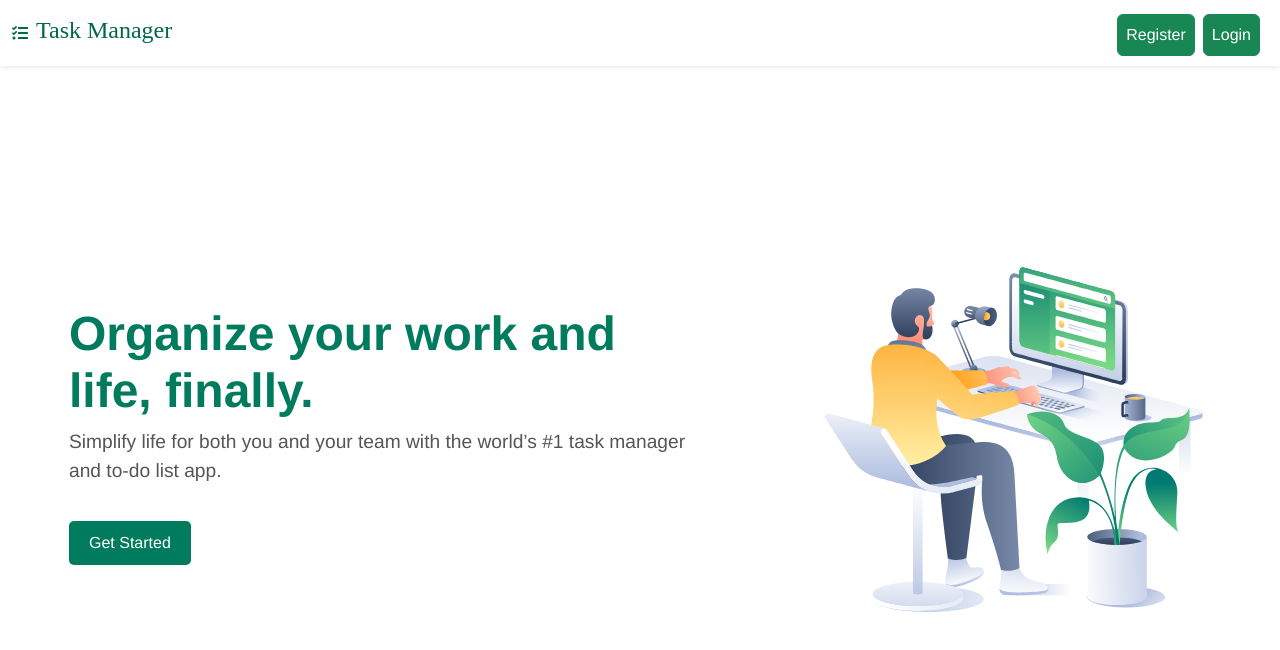
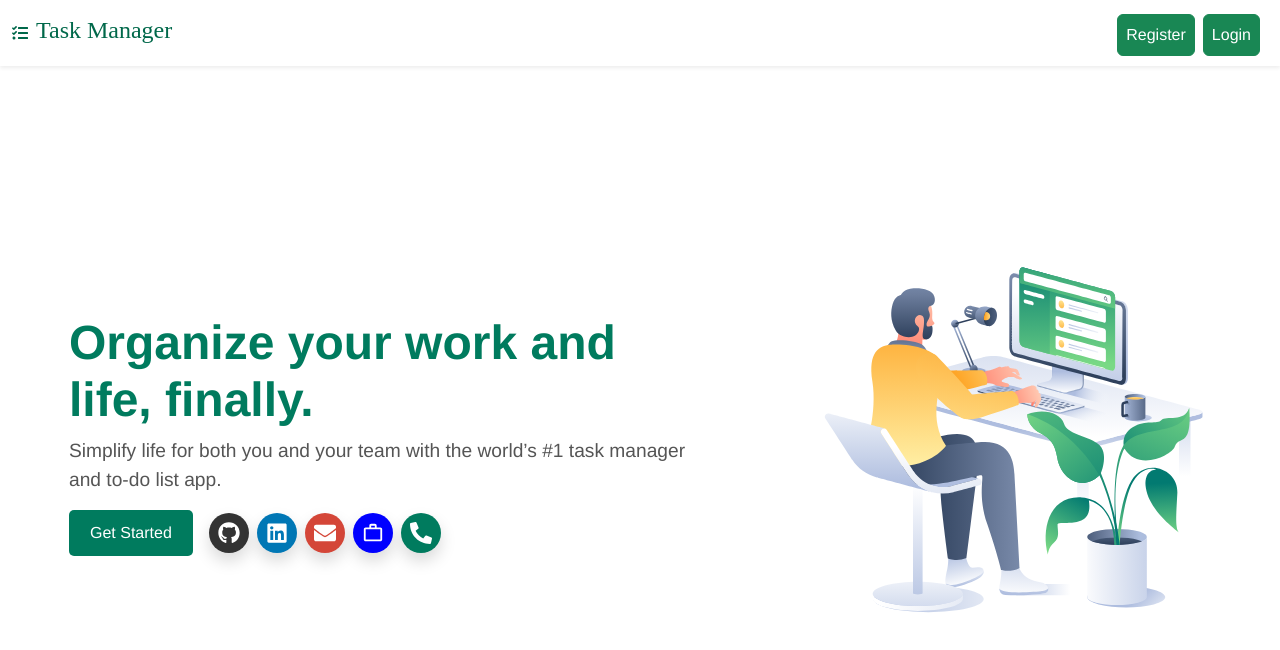
Before and after one commit to vishwanathkhuli/Task-Manager-Full-Stack, a React (Create React App) app in the folder Frontend/: page / in a window 1280 px wide. Shown: the top 650 px of the page. Built offline with nearby package versions, Linux system fonts and the light colour scheme; no server answers; a web font is replaced by a local one.

Commit message:
update ui

```diff
--- a/Frontend/src/App.css
+++ b/Frontend/src/App.css
@@ -180,4 +180,9 @@ input.form-control {
     top: -55px;
     left: 0;
   }
+
+  .social-logo-container {
+    width: 100%;
+    flex-direction: column;
+  }
 }
--- a/Frontend/src/pages/Homepage.js
+++ b/Frontend/src/pages/Homepage.js
@@ -1,47 +1,78 @@
 import React from "react";
 import { useNavigate } from "react-router-dom";
 import Lottie from "lottie-react";
-import animationData from '../static/Animations/Animation - 1741935745058.json'; // Import the JSON file
+import animationData from "../static/Animations/Animation - 1741935745058.json"; // Import the JSON file
+import { FaGithub, FaLinkedin, FaEnvelope, FaPhoneAlt } from "react-icons/fa";
+import { MdWorkOutline } from "react-icons/md"; // Portfolio Icon
 
 export default function Homepage() {
   const navigate = useNavigate();
 
+  // Social Links Array (for scalability)
+  const socialLinks = [
+    { icon: <FaGithub />, url: "https://github.com/vishwanathkhuli", bg: "#333" }, // GitHub Dark
+    { icon: <FaLinkedin />, url: "https://www.linkedin.com/in/vishwanath-khuli-068ab526b/", bg: "#0077B5" }, // LinkedIn Blue
+    { icon: <FaEnvelope />, url: "mailto:vishwanathkhuli347@gmail.com", bg: "#D44638" }, // Email Red
+    { icon: <MdWorkOutline />, url: "https://my-port-polio-vishwanath-khuli.vercel.app/", bg: "blue" }, // Portfolio Orange
+    { icon: <FaPhoneAlt />, url: "tel:+919019393599", bg: "rgb(0, 123, 94)" }, // Contact Green
+  ];
+
   return (
-    <div
-      className="container-fluid d-flex align-items-center justify-content-between main"
-      style={{ height: "calc(100vh - 80px)" }}
-    >
+    <div className="container-fluid d-flex align-items-center justify-content-between main" style={{ height: "calc(100vh - 80px)" }}>
       {/* Left Side */}
-      <div className="left-side" style={{ maxWidth: "50%", }}>
-        <h1 className="heading-fonts" style={{ fontWeight: "bold", fontSize: "3rem", color: "#007B5E" }}>
+      <div className="left-side" style={{ maxWidth: "50%" }}>
+        <h1 className="heading-fonts fw-bold" style={{ fontSize: "3rem", color: "#007B5E" }}>
           Organize your work and life, finally.
         </h1>
         <p style={{ fontSize: "1.2rem", color: "#555" }}>
-          Simplify life for both you and your team with the world’s #1 task
-          manager and to-do list app.
+          Simplify life for both you and your team with the world’s #1 task manager and to-do list app.
         </p>
+
+        {/* Button and Social Links */}
+        <div className="d-flex align-items-center gap-3 mt-3 social-logo-container">
+          {/* Get Started Button */}
           <button
+            className="btn text-white"
             style={{
               backgroundColor: "#007B5E",
-            color: "#fff",
-            border: "none",
               padding: "10px 20px",
               fontSize: "1rem",
               borderRadius: "5px",
               cursor: "pointer",
-            marginTop: "20px",
             }}
             onClick={() => navigate("/dashboard")}
           >
             Get Started
           </button>
+
+          {/* Social Links */}
+          <div className="d-flex gap-2">
+            {socialLinks.map((link, index) => (
+              <a
+                key={index}
+                href={link.url}
+                target="_blank"
+                rel="noopener noreferrer"
+                className="d-flex align-items-center justify-content-center shadow"
+                style={{
+                  width: "40px",
+                  height: "40px",
+                  borderRadius: "50%",
+                  backgroundColor: link.bg,
+                  textDecoration: "none",
+                  lineHeight: "0",
+                  aspectRatio: "1/1",
+                }}
+              >
+                {React.cloneElement(link.icon, { style: { fontSize: "22px", color: "#fff" } })}
+              </a>
+            ))}
+          </div>
+        </div>
       </div>
 
       {/* Right Side with Lottie Animation */}
-      <div
-        className="right-side d-flex align-items-center justify-content-center"
-        style={{ maxWidth: "50%", textAlign: "center" }}
-      >
+      <div className="right-side d-flex align-items-center justify-content-center" style={{ maxWidth: "50%", textAlign: "center" }}>
         <Lottie animationData={animationData} style={{ width: "100%", maxWidth: "400px" }} />
       </div>
     </div>
```
Lines whose indentation alone changed are shown as unchanged.
